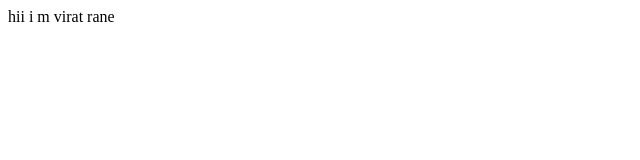
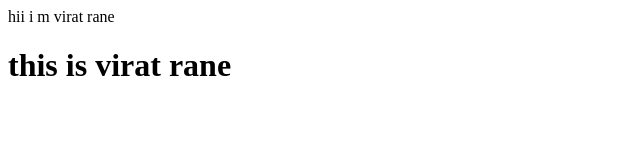
Before and after one commit to Virat2003/oldrepo, a plain HTML site: page index.html in a window 1280 px wide. Shown: the whole page, without its empty margins (0-640 px from the left). Drawn offline with Linux system fonts and the light colour scheme.

Commit message:
added a feature

```diff
--- a/index.html
+++ b/index.html
@@ -1 +1,2 @@
 <p> hii i m virat rane</p>
+<h1> this is virat rane</h1>
```
